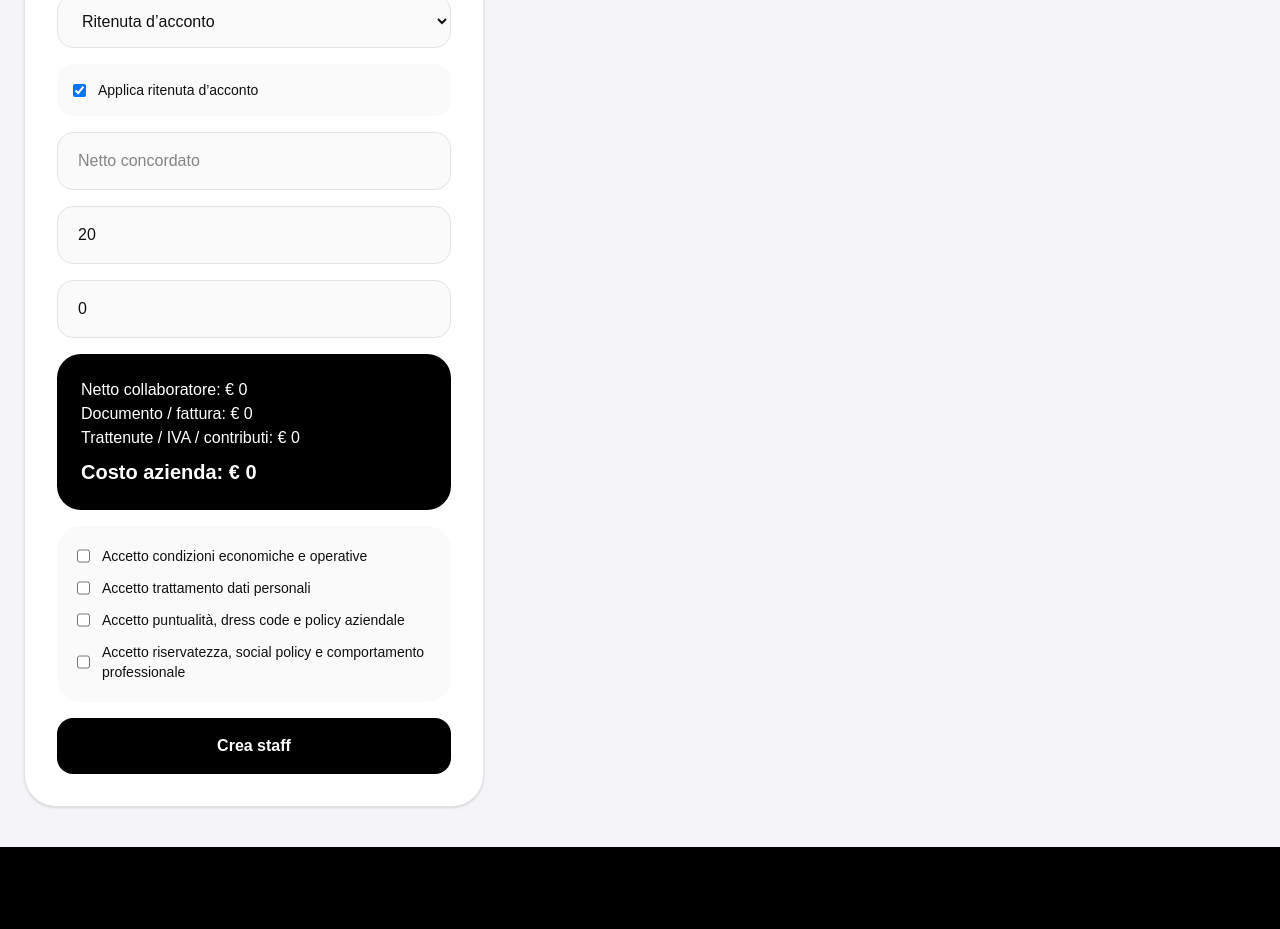
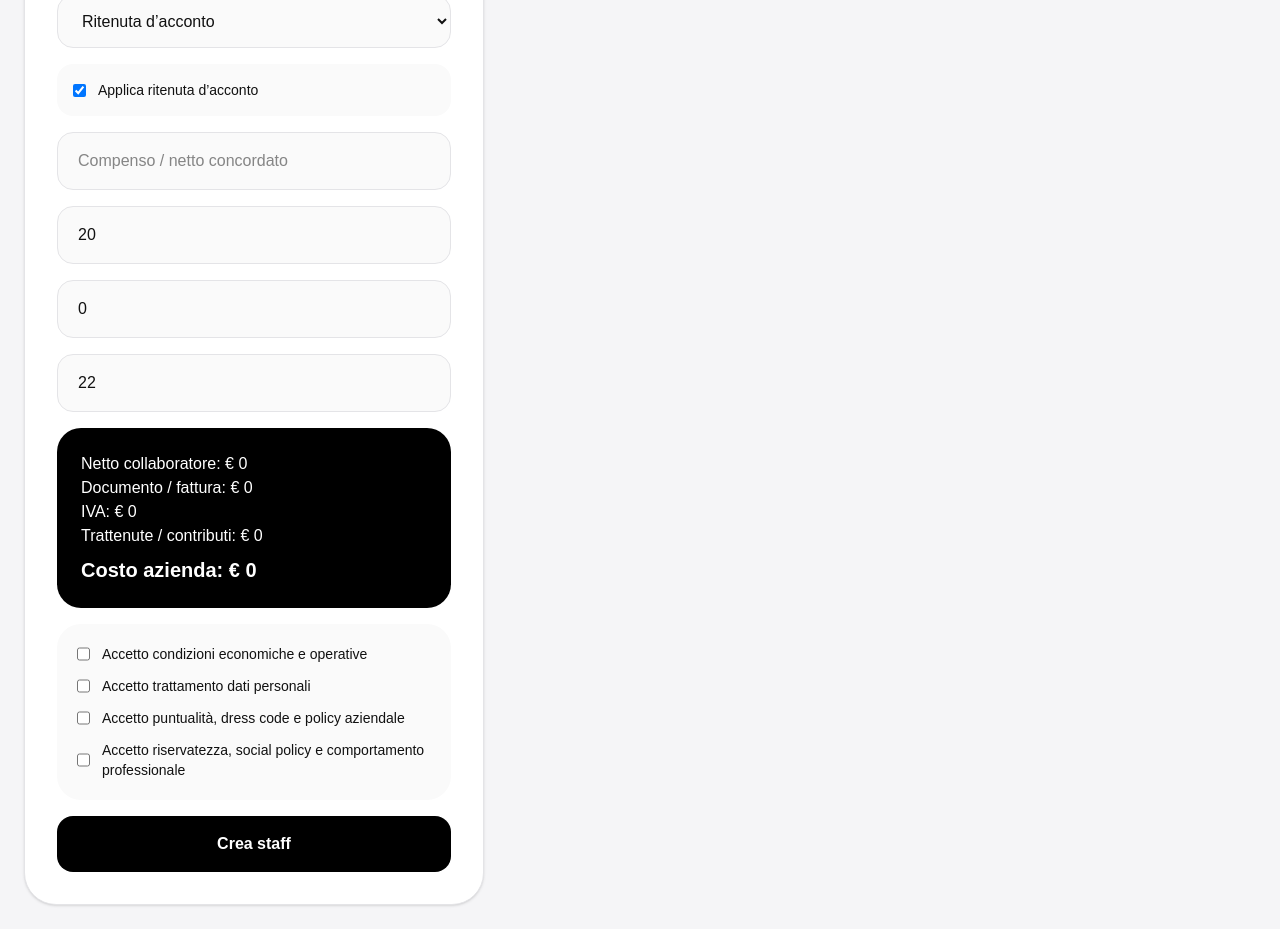
Before and after one commit to giuseppefrosina-hash/event-platform, a Next.js app in the folder frontend/: page /staff in a window 1280 px wide. Shown: the part 940-1869 px from the top of the page. Before the commit the page ends 1787 px from the top, so only its background shows below. Built offline with nearby package versions, Linux system fonts and the light colour scheme; no server answers.

Commit message:
update staff fiscal calculator

```diff
--- a/frontend/app/staff/page.tsx
+++ b/frontend/app/staff/page.tsx
@@ -19,9 +19,16 @@ type Staff = {
   agreedAmount?: number;
   withholdingRate?: number;
   taxRate?: number;
+  vatRate?: number;
   grossAmount?: number;
   taxAmount?: number;
+  vatAmount?: number;
   netAmount?: number;
+  companyCost?: number;
+  acceptedTerms?: boolean;
+  acceptedPrivacy?: boolean;
+  acceptedDressCode?: boolean;
+  acceptedConfidentiality?: boolean;
 };
 
 export default function StaffPage() {
@@ -42,8 +49,9 @@ export default function StaffPage() {
   const [agreedAmount, setAgreedAmount] = useState('');
   const [withholdingRate, setWithholdingRate] = useState('20');
   const [taxRate, setTaxRate] = useState('0');
+  const [vatRate, setVatRate] = useState('22');
 
-  const [acceptedConditions, setAcceptedConditions] = useState(false);
+  const [acceptedTerms, setAcceptedTerms] = useState(false);
   const [acceptedPrivacy, setAcceptedPrivacy] = useState(false);
   const [acceptedDressCode, setAcceptedDressCode] = useState(false);
   const [acceptedConfidentiality, setAcceptedConfidentiality] = useState(false);
@@ -56,10 +64,12 @@ const calculation = useMemo(() => {
     const amount = Number(agreedAmount || 0);
     const withholding = Number(withholdingRate || 0);
     const extraTax = Number(taxRate || 0);
+    const vat = Number(vatRate || 0);
 
     let netAmount = amount;
     let documentAmount = amount;
     let taxAmount = 0;
+    let vatAmount = 0;
     let companyCost = amount;
 
     if (
@@ -76,7 +86,9 @@ const calculation = useMemo(() => {
     if (taxRegime === 'piva_forfettaria') {
       documentAmount = amount;
       taxAmount = 0;
+      vatAmount = 0;
       companyCost = amount;
+      netAmount = amount;
     }
 
     if (
@@ -84,8 +96,10 @@ const calculation = useMemo(() => {
       taxRegime === 'agenzia'
     ) {
       documentAmount = amount;
+      vatAmount = amount * (vat / 100);
       taxAmount = amount * (extraTax / 100);
-    companyCost = documentAmount + taxAmount;
+      companyCost = documentAmount + vatAmount + taxAmount;
+      netAmount = amount;
     }
 
     if (
@@ -94,19 +108,39 @@ const calculation = useMemo(() => {
     ) {
       documentAmount = amount;
       taxAmount = amount * (extraTax / 100);
+      vatAmount = 0;
       companyCost = documentAmount + taxAmount;
+      netAmount = amount;
+    }
+
+    if (taxRegime === 'dipendente') {
+      documentAmount = amount;
+      taxAmount = amount * (extraTax / 100);
+      vatAmount = 0;
+      companyCost = documentAmount + taxAmount;
+      netAmount = amount;
+    }
+
+    if (taxRegime === 'altro') {
+      documentAmount = amount;
+      taxAmount = amount * (extraTax / 100);
+      vatAmount = amount * (vat / 100);
+      companyCost = documentAmount + taxAmount + vatAmount;
+      netAmount = amount;
     }
 
     return {
       netAmount: Number(netAmount.toFixed(2)),
       documentAmount: Number(documentAmount.toFixed(2)),
       taxAmount: Number(taxAmount.toFixed(2)),
-    grossAmount: Number(companyCost.toFixed(2)),
+      vatAmount: Number(vatAmount.toFixed(2)),
+      companyCost: Number(companyCost.toFixed(2)),
     };
   }, [
     agreedAmount,
     withholdingRate,
     taxRate,
+    vatRate,
     withholdingTax,
     taxRegime,
   ]);
@@ -128,7 +162,7 @@ const calculation = useMemo(() => {
     }
 
     if (
-      !acceptedConditions ||
+      !acceptedTerms ||
       !acceptedPrivacy ||
       !acceptedDressCode ||
       !acceptedConfidentiality
@@ -157,9 +191,17 @@ const calculation = useMemo(() => {
           agreedAmount: Number(agreedAmount || 0),
           withholdingRate: Number(withholdingRate || 0),
           taxRate: Number(taxRate || 0),
-          grossAmount: calculation.grossAmount,
+          vatRate: Number(vatRate || 0),
+          grossAmount: calculation.documentAmount,
           taxAmount: calculation.taxAmount,
+          vatAmount: calculation.vatAmount,
           netAmount: calculation.netAmount,
+          companyCost: calculation.companyCost,
+          acceptedTerms,
+          acceptedPrivacy,
+          acceptedDressCode,
+          acceptedConfidentiality,
+          acceptedAt: new Date(),
         }),
       });
 
@@ -176,10 +218,13 @@ const calculation = useMemo(() => {
       setFiscalCode('');
       setVatNumber('');
       setIban('');
+      setTaxRegime('ritenuta_acconto');
+      setWithholdingTax(true);
       setAgreedAmount('');
       setWithholdingRate('20');
       setTaxRate('0');
-      setAcceptedConditions(false);
+      setVatRate('22');
+      setAcceptedTerms(false);
       setAcceptedPrivacy(false);
       setAcceptedDressCode(false);
       setAcceptedConfidentiality(false);
@@ -231,17 +276,66 @@ const calculation = useMemo(() => {
 
         <div className="grid gap-8 lg:grid-cols-[460px_1fr]">
           <section className="rounded-[2rem] border border-zinc-200 bg-white p-8 shadow-sm">
-            <h2 className="mb-6 text-2xl font-bold">Nuovo membro staff</h2>
+            <h2 className="mb-6 text-2xl font-bold">
+              Nuovo membro staff
+            </h2>
 
             <div className="space-y-4">
-              <input placeholder="Nome" value={firstName} onChange={(e) => setFirstName(e.target.value)} className="w-full rounded-2xl border border-zinc-200 bg-zinc-50 px-5 py-4 outline-none" />
-              <input placeholder="Cognome" value={lastName} onChange={(e) => setLastName(e.target.value)} className="w-full rounded-2xl border border-zinc-200 bg-zinc-50 px-5 py-4 outline-none" />
-              <input placeholder="Email" value={email} onChange={(e) => setEmail(e.target.value)} className="w-full rounded-2xl border border-zinc-200 bg-zinc-50 px-5 py-4 outline-none" />
-              <input placeholder="Telefono" value={phone} onChange={(e) => setPhone(e.target.value)} className="w-full rounded-2xl border border-zinc-200 bg-zinc-50 px-5 py-4 outline-none" />
-              <input placeholder="Ruolo" value={role} onChange={(e) => setRole(e.target.value)} className="w-full rounded-2xl border border-zinc-200 bg-zinc-50 px-5 py-4 outline-none" />
-              <input placeholder="Codice fiscale" value={fiscalCode} onChange={(e) => setFiscalCode(e.target.value)} className="w-full rounded-2xl border border-zinc-200 bg-zinc-50 px-5 py-4 outline-none" />
-              <input placeholder="Partita IVA" value={vatNumber} onChange={(e) => setVatNumber(e.target.value)} className="w-full rounded-2xl border border-zinc-200 bg-zinc-50 px-5 py-4 outline-none" />
-              <input placeholder="IBAN" value={iban} onChange={(e) => setIban(e.target.value)} className="w-full rounded-2xl border border-zinc-200 bg-zinc-50 px-5 py-4 outline-none" />
+              <input
+                placeholder="Nome"
+                value={firstName}
+                onChange={(e) => setFirstName(e.target.value)}
+                className="w-full rounded-2xl border border-zinc-200 bg-zinc-50 px-5 py-4 outline-none"
+              />
+
+              <input
+                placeholder="Cognome"
+                value={lastName}
+                onChange={(e) => setLastName(e.target.value)}
+                className="w-full rounded-2xl border border-zinc-200 bg-zinc-50 px-5 py-4 outline-none"
+              />
+
+              <input
+                placeholder="Email"
+                value={email}
+                onChange={(e) => setEmail(e.target.value)}
+                className="w-full rounded-2xl border border-zinc-200 bg-zinc-50 px-5 py-4 outline-none"
+              />
+
+              <input
+                placeholder="Telefono"
+                value={phone}
+                onChange={(e) => setPhone(e.target.value)}
+                className="w-full rounded-2xl border border-zinc-200 bg-zinc-50 px-5 py-4 outline-none"
+              />
+
+              <input
+                placeholder="Ruolo"
+                value={role}
+                onChange={(e) => setRole(e.target.value)}
+                className="w-full rounded-2xl border border-zinc-200 bg-zinc-50 px-5 py-4 outline-none"
+              />
+
+              <input
+                placeholder="Codice fiscale"
+                value={fiscalCode}
+                onChange={(e) => setFiscalCode(e.target.value)}
+                className="w-full rounded-2xl border border-zinc-200 bg-zinc-50 px-5 py-4 outline-none"
+              />
+
+              <input
+                placeholder="Partita IVA"
+                value={vatNumber}
+                onChange={(e) => setVatNumber(e.target.value)}
+                className="w-full rounded-2xl border border-zinc-200 bg-zinc-50 px-5 py-4 outline-none"
+              />
+
+              <input
+                placeholder="IBAN"
+                value={iban}
+                onChange={(e) => setIban(e.target.value)}
+                className="w-full rounded-2xl border border-zinc-200 bg-zinc-50 px-5 py-4 outline-none"
+              />
 
               <select
                 value={taxRegime}
@@ -255,6 +349,7 @@ const calculation = useMemo(() => {
                 <option value="cooperativa">Cooperativa</option>
                 <option value="agenzia">Agenzia esterna</option>
                 <option value="enpals">Prestazione artistica / ENPALS</option>
+                <option value="dipendente">Dipendente</option>
                 <option value="altro">Altro</option>
               </select>
 
@@ -269,7 +364,7 @@ const calculation = useMemo(() => {
 
               <input
                 type="number"
-                placeholder="Netto concordato"
+                placeholder="Compenso / netto concordato"
                 value={agreedAmount}
                 onChange={(e) => setAgreedAmount(e.target.value)}
                 className="w-full rounded-2xl border border-zinc-200 bg-zinc-50 px-5 py-4 outline-none"
@@ -291,33 +386,58 @@ const calculation = useMemo(() => {
                 className="w-full rounded-2xl border border-zinc-200 bg-zinc-50 px-5 py-4 outline-none"
               />
 
+              <input
+                type="number"
+                placeholder="Aliquota IVA %"
+                value={vatRate}
+                onChange={(e) => setVatRate(e.target.value)}
+                className="w-full rounded-2xl border border-zinc-200 bg-zinc-50 px-5 py-4 outline-none"
+              />
+
               <div className="rounded-3xl bg-black p-6 text-white">
                 <p>Netto collaboratore: € {calculation.netAmount}</p>
                 <p>Documento / fattura: € {calculation.documentAmount}</p>
-<p>Trattenute / IVA / contributi: € {calculation.taxAmount}</p>
+                <p>IVA: € {calculation.vatAmount}</p>
+                <p>Trattenute / contributi: € {calculation.taxAmount}</p>
                 <p className="mt-2 text-xl font-bold">
-  Costo azienda: € {calculation.grossAmount}
+                  Costo azienda: € {calculation.companyCost}
                 </p>
               </div>
 
               <div className="space-y-3 rounded-3xl bg-zinc-50 p-5 text-sm">
                 <label className="flex gap-3">
-                  <input type="checkbox" checked={acceptedConditions} onChange={(e) => setAcceptedConditions(e.target.checked)} />
+                  <input
+                    type="checkbox"
+                    checked={acceptedTerms}
+                    onChange={(e) => setAcceptedTerms(e.target.checked)}
+                  />
                   Accetto condizioni economiche e operative
                 </label>
 
                 <label className="flex gap-3">
-                  <input type="checkbox" checked={acceptedPrivacy} onChange={(e) => setAcceptedPrivacy(e.target.checked)} />
+                  <input
+                    type="checkbox"
+                    checked={acceptedPrivacy}
+                    onChange={(e) => setAcceptedPrivacy(e.target.checked)}
+                  />
                   Accetto trattamento dati personali
                 </label>
 
                 <label className="flex gap-3">
-                  <input type="checkbox" checked={acceptedDressCode} onChange={(e) => setAcceptedDressCode(e.target.checked)} />
+                  <input
+                    type="checkbox"
+                    checked={acceptedDressCode}
+                    onChange={(e) => setAcceptedDressCode(e.target.checked)}
+                  />
                   Accetto puntualità, dress code e policy aziendale
                 </label>
 
                 <label className="flex gap-3">
-                  <input type="checkbox" checked={acceptedConfidentiality} onChange={(e) => setAcceptedConfidentiality(e.target.checked)} />
+                  <input
+                    type="checkbox"
+                    checked={acceptedConfidentiality}
+                    onChange={(e) => setAcceptedConfidentiality(e.target.checked)}
+                  />
                   Accetto riservatezza, social policy e comportamento professionale
                 </label>
               </div>
@@ -369,9 +489,15 @@ const calculation = useMemo(() => {
                           <p>🏦 IBAN: {person.iban || 'Non indicato'}</p>
                           <p>📌 Regime: {person.taxRegime || 'Non indicato'}</p>
                           <p>💶 Netto: € {person.netAmount || 0}</p>
-                          <p>🧮 Tasse: € {person.taxAmount || 0}</p>
+                          <p>🧾 Documento/Fattura: € {person.grossAmount || 0}</p>
+                          <p>🧮 Trattenute/Contributi: € {person.taxAmount || 0}</p>
+                          <p>IVA: € {person.vatAmount || 0}</p>
                           <p className="font-bold text-black">
-                            🏢 Costo azienda: € {person.grossAmount || 0}
+                            🏢 Costo azienda: € {person.companyCost || person.grossAmount || 0}
+                          </p>
+                          <p>
+                            ✅ Condizioni:{' '}
+                            {person.acceptedTerms ? 'Accettate' : 'Non accettate'}
                           </p>
                         </div>
                       </div>
```
Lines whose indentation alone changed are shown as unchanged.
